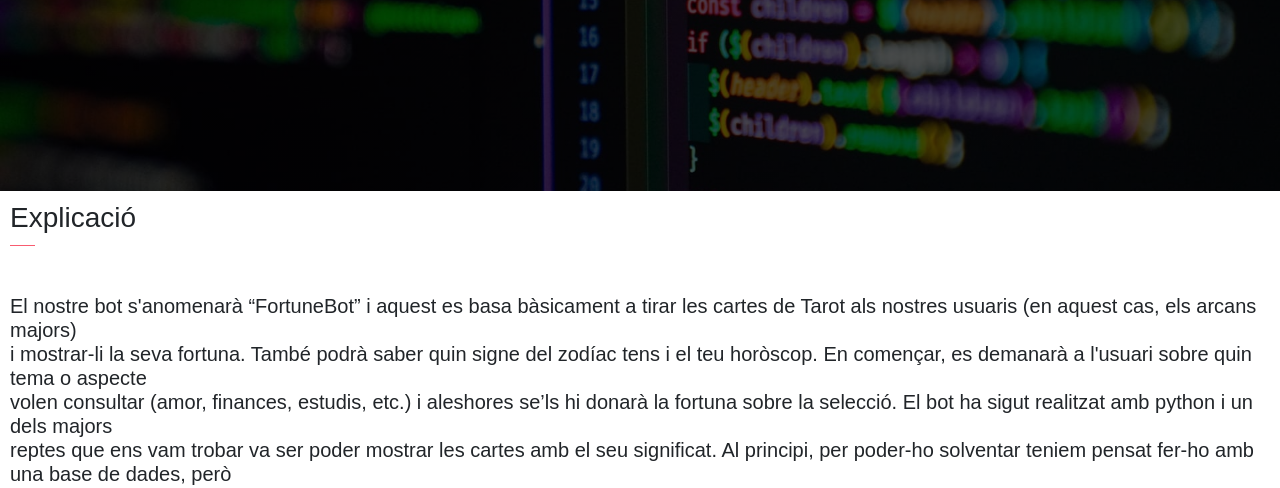
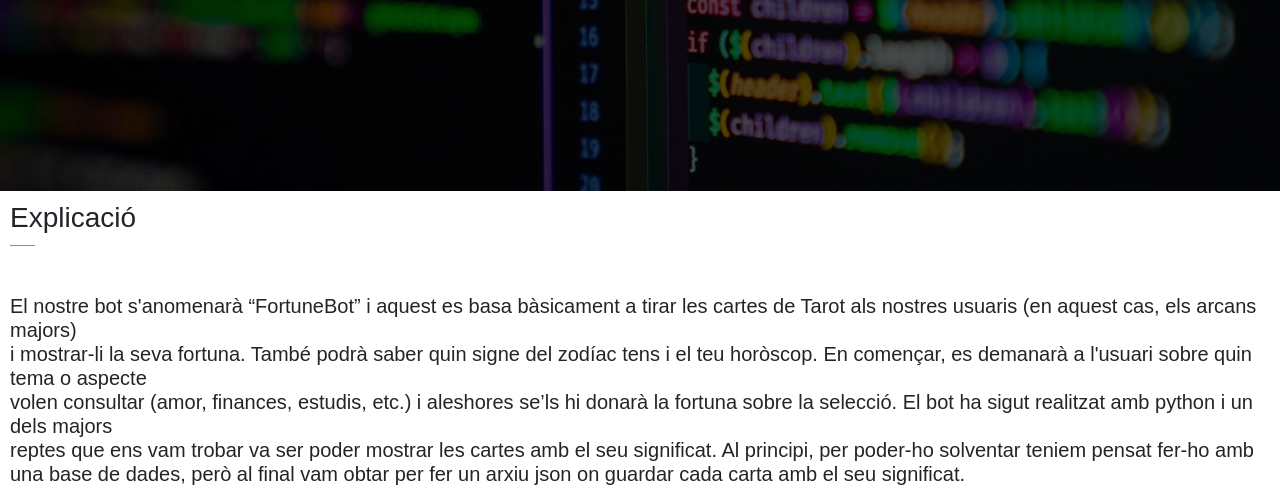
Before and after one commit to ElSrCata/ElSrCata.github.io, a plain HTML site: page proyect1.html in a window 1280 px wide. Shown: the part 449-937 px from the top of the page. Drawn offline with Linux system fonts and the light colour scheme.

Commit message:
4t commit

```diff
--- a/proyect1.html
+++ b/proyect1.html
@@ -37,7 +37,7 @@
 				El nostre bot s'anomenarà “FortuneBot” i aquest es basa bàsicament a tirar les cartes de Tarot als nostres usuaris (en aquest cas, els arcans majors) <br>
 				i mostrar-li la seva fortuna. També podrà saber quin signe del zodíac tens i el teu horòscop. En començar, es demanarà a l'usuari sobre quin tema o aspecte <br>
 				volen consultar (amor, finances, estudis, etc.) i aleshores se’ls hi donarà la fortuna sobre la selecció. El bot ha sigut realitzat amb python i un dels majors <br>
-				reptes que ens vam trobar va ser poder mostrar les cartes amb el seu significat. Al principi, per poder-ho solventar teniem pensat fer-ho amb una base de dades, però <br>
+				reptes que ens vam trobar va ser poder mostrar les cartes amb el seu significat. Al principi, per poder-ho solventar teniem pensat fer-ho amb una base de dades, però
 				al final vam obtar per fer un arxiu json on guardar cada carta amb el seu significat.
 			</h5>
 
```
